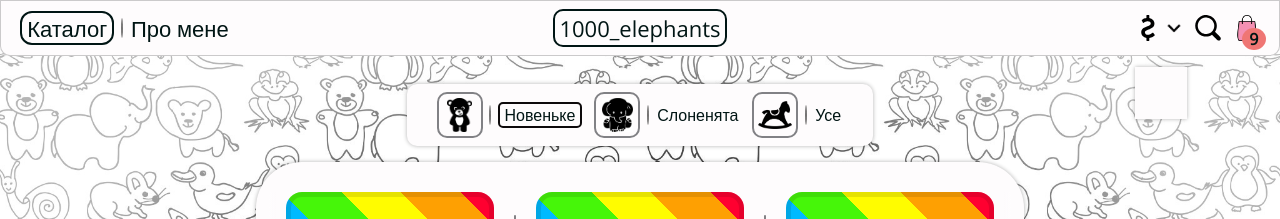
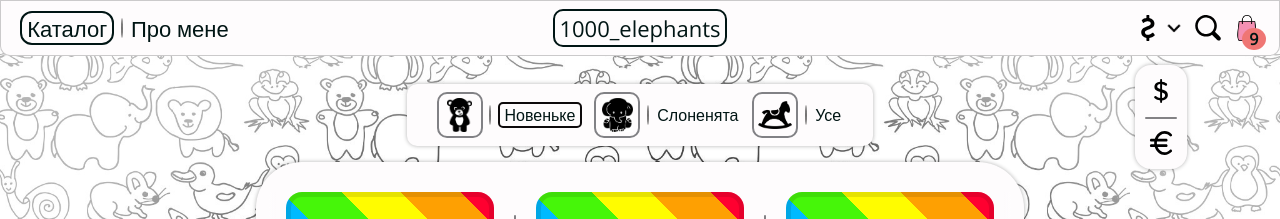
Before and after one commit to darkyoukon/bachelors-diploma-market, a Vue app: page / in a window 1280 px wide. Both pictures are taken after a click on the button 1174 px from the left and 28 px from the top of the page. Shown: the top 219 px of the page. Built offline with nearby package versions, Linux system fonts and the light colour scheme.

Commit message:
initial dropdown menu render

```diff
--- a/src/App.vue
+++ b/src/App.vue
@@ -53,11 +53,14 @@ body {
 :where(button) {
   cursor: pointer;
   display: block;
+  background: none;
 }
 :where(img) {
   display: block;
   max-width: 100%;
   max-height: 100%;
+
+  font-size: 16px;
 }
 #app {
   background: radial-gradient(rgba(255,255,255,0.2) 40%, rgba(255,255,255,0.7) 70%);
--- a/src/assets/styles/variables.css
+++ b/src/assets/styles/variables.css
@@ -10,6 +10,9 @@
     /*************
     UX proportions
     *************/
+    --header-padding: 1vh;
+
+
     --icon-size: 26px;
 
     --products-list-padding: 30px;
--- a/src/components/MarketHeader.vue
+++ b/src/components/MarketHeader.vue
@@ -1,31 +1,23 @@
 <template>
   <header>
     <nav class="subsites">
-      <a href="" class="chosen" >Каталог</a>
-<!--      <a href="" class="k_small" style="margin-left: 0;">К&К</a>-->
-      <VerticalLine />
+      <a href="" class="chosen">Каталог</a>
+      <!--      <a href="" class="k_small" style="margin-left: 0;">К&К</a>-->
+      <VerticalLine/>
       <a href="" class="choose">Про мене</a>
     </nav>
     <p class="logo">1000_elephants</p>
     <section class="buttons">
-      <div class="currency">
-        <img src="@/assets/icons/currencies/uah.svg" class="icon" alt="UAH"/>
-        <button class="down_arrow icon" />
-
-        <MarketDropdown>
-          <div src="@/assets/icons/currencies/usd.svg" class="icon" alt="USD"/>
-          <div src="@/assets/icons/currencies/eur.svg" class="icon" alt="EUR"/>
-        </MarketDropdown>
-      </div>
+      <MarketDropdown />
       <a href="" class="search">
-<!--        input type search-->
+        <!--        input type search-->
         <img src="@/assets/icons/search.svg" alt="search" class="icon"/>
       </a>
       <a href="" class="bag">
         <img src="@/assets/icons/bag.png" class="icon" alt="bag"/>
         <div class="bag_products"><b>9</b></div>
       </a>
-      <a href="" class="hamburger" />
+      <a href="" class="hamburger"/>
     </section>
   </header>
 </template>
@@ -41,13 +33,12 @@ header {
   display: flex;
   justify-content: space-between;
   align-items: center;
-  width: 100%;
-  padding: 1vh 1.5vw;
+  padding: var(--header-padding) 1.5vw;
 
   background-color: rgba(254, 252, 253, 0.85);
   transition: background-color 200ms;
 
-  border: 1px rgba(0,0,0,.2) solid;
+  border: 1px rgba(0, 0, 0, .2) solid;
   border-bottom-left-radius: 10px;
   border-bottom-right-radius: 10px;
 
@@ -63,16 +54,19 @@ header:hover {
   display: flex;
   align-items: center;
 }
+
 .chosen {
   border: 2px #001514 solid;
   padding: 0 5px;
   border-radius: 12px;
 }
+
 .choose {
-  border: 2px rgba(0,0,0,0) solid;
+  border: 2px rgba(0, 0, 0, 0) solid;
   border-radius: 12px;
   transition: border 0.2s ease, padding 0.5s ease;
 }
+
 .choose:hover {
   border-color: #001514;
   padding: 0 5px;
@@ -90,20 +84,16 @@ header:hover {
   justify-content: flex-end;
   align-items: center;
 }
-.currency {
-  display: flex;
-  position: relative;
-}
-.down_arrow {
-  background: url('~@/assets/icons/down_arrow.png') center/100% no-repeat;
-}
+
 .search {
   margin-left: 0.6vw;
 }
+
 .bag {
   position: relative;
   margin-left: 1vw;
 }
+
 .bag_products {
   position: absolute;
   bottom: -9px;
@@ -116,9 +106,11 @@ header:hover {
   width: 24px;
   font-size: 16px;
 }
+
 .hamburger {
   display: none;
 }
+
 .icon {
   width: var(--icon-size);
   aspect-ratio: 1/1;
--- a/src/components/UI/MarketDropdown.vue
+++ b/src/components/UI/MarketDropdown.vue
@@ -1,50 +1,144 @@
 <template>
-  <MarketContent class="dropdown" v-show="show">
-    <slot>Пусто</slot>
-  </MarketContent>
+  <div class="currency">
+    <button class="chosen-currency" @click="show = !show">
+      <img src="@/assets/icons/currencies/uah.svg" class="icon" alt="UAH"/>
+      <i class="down_arrow icon"/>
+    </button>
+
+    <transition name="dropdown-fade" appear>
+      <MarketContent class="dropdown" v-show="show" @click="show = !show">
+        <div class="option" v-for="option in options" :key="option.id">
+          <button>
+            <img
+                class="icon"
+                v-if="option.img"
+                :src="require('@/assets/icons/currencies/' + option.img)"
+                :alt="option.img.replace(/\.[^/.]+$/, '')"
+            />
+            <span class="dropdown-option_description"
+                  v-if="option.description">
+          {{ option.description }}
+        </span>
+          </button>
+        </div>
+      </MarketContent>
+    </transition>
+  </div>
 </template>
 
 <script>
-import {defineComponent} from "vue";
-
-export default defineComponent({
+export default {
   name: "MarketDropdown",
   props: {
-    show: {
-      type: Boolean,
-      default: true
-    },
-    content: {
-      type: Object,
-      default() {
-        return {img: 'none.png', description: 'Пусто'}
-      }
+    options: {
+      type: Array,
+      // should add typescript for custom class type and constructor concatenating with assets path
+      default: () => [{id: 0, img: 'usd.svg', description: ''}, {id: 1, img: 'eur.svg', description: ''}]
     }
   },
+  data() {
+    return {
+      show: false
+    }
+  },
+  methods: {},
   mounted() {
-    console.log(this.show);
+    // console.log(require('@/assets/icons/currencies/' + 'svv'));
   }
-})
+}
 </script>
 
 <style scoped lang="scss">
+.currency {
+  position: relative;
+}
+
+.chosen-currency {
+  display: flex;
+  position: relative;
+  border-radius: 20%;
+}
+
+.icon {
+  width: var(--icon-size);
+  aspect-ratio: 1/1;
+}
+
+.down_arrow {
+  background: url('~@/assets/icons/down_arrow.png') center/100% no-repeat;
+}
+
 .dropdown {
   position: absolute;
-  bottom: -300%;
+  top: calc(100% + var(--header-padding) * 3);
 
-  width: inherit;
   display: flex;
   flex-direction: column;
   align-items: center;
-  left: 0;
-  right: 0;
-  margin: auto;
+  row-gap: var(--gap-between-products);
+
+  width: 100%;
+  padding: calc(var(--gap-between-products) / 2);
+  border-radius: var(--product-border-radius);
+
+  transition: 4s;
 }
 
-.dropdown :nth-child(n+1):before {
+.dropdown-fade-enter-active,
+.dropdown-fade-leave-active {
+  transition: all 0.2s ease-in-out;
+}
+
+.dropdown-fade-enter-from,
+.dropdown-fade-leave-to {
+  opacity: 0;
+  transform: translateX(50px);
+}
+
+.option {
+  width: inherit;
+  position: relative;
+}
+
+.option > button {
+  display: flex;
+  align-items: center;
+  justify-content: center;
+  column-gap: var(--gap-between-products);
+
+  padding: 4px;
+  border-radius: 100%;
+}
+
+.option:not(:first-child):before {
   content: '';
+  position: absolute;
+  left: 0;
+  top: calc(-1 * var(--gap-between-products) / 2);
+
   height: 2px;
-  width: var(--border-between-products);
+  width: 100%;
+  background-color: var(--line-color);
+  border-radius: var(--product-border-radius);
+}
+
+.dropdown-option_img {
+
+}
+
+.dropdown-option_description {
+  font-size: 22px;
+  position: relative;
+}
+
+.dropdown-option_description:before {
+  content: '';
+  position: absolute;
+  height: 50%;
+  width: 2px;
+
+  top: 0; bottom: 0; margin: auto 0;
+  left: calc(var(--products-list-padding) / -2);
   background-color: var(--line-color);
   border-radius: var(--product-border-radius);
 }
--- a/src/main.js
+++ b/src/main.js
@@ -1,8 +1,8 @@
 import { createApp } from 'vue'
+import { createPinia } from "pinia";
+
 import App from './App.vue'
 import components from '@/components/UI'
-
-import {debounce} from "debounce";
 
 const app = createApp(App);
 
@@ -10,6 +10,6 @@ components.forEach(component => {
     app.component(component.name, component);
 });
 
-app.use(debounce).mount('#app');
+app.use(createPinia()).mount('#app');
 
 app.config.globalProperties.$log = console.log
```
Also changed, not shown: package.json (+4 -3 lines), src/stores/useCurrencyStore.js (added, +15 -0 lines), 1 other file (tests, documents, lock files or other folders).
